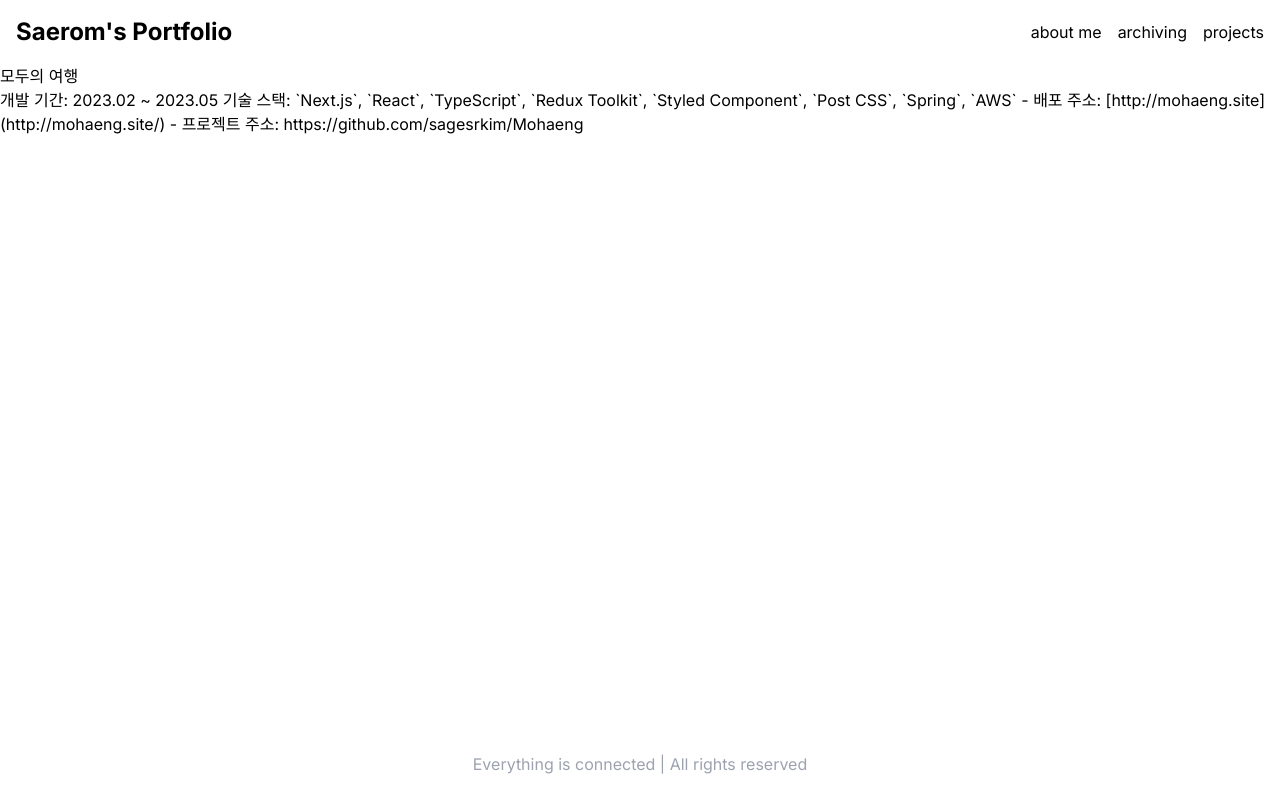
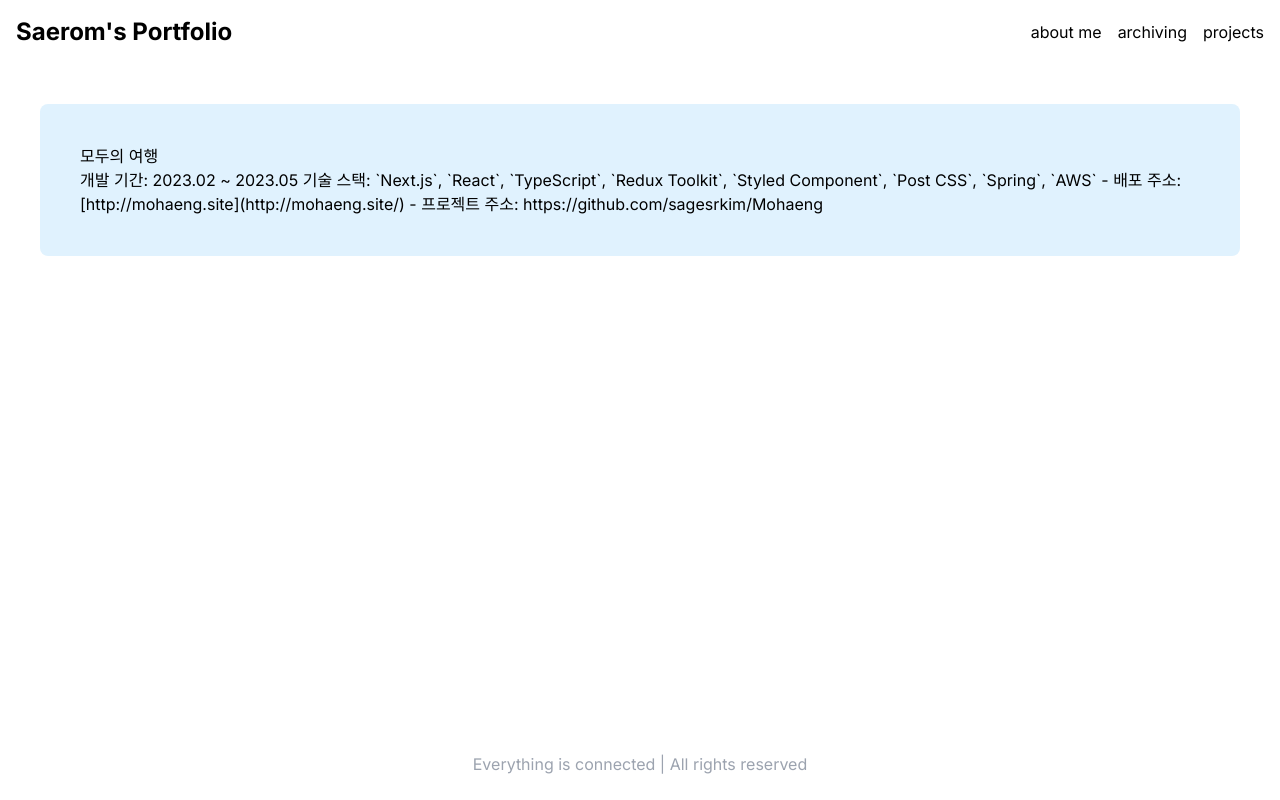
Before and after one commit to sagesrkim/blog, a Next.js app: page /projects in a window 1280 px wide. Built offline with nearby package versions, Linux system fonts and the light colour scheme.

Commit message:
Design: 프로젝트 컨텐트 배경색 설정

```diff
--- a/src/app/projects/page.tsx
+++ b/src/app/projects/page.tsx
@@ -1,8 +1,8 @@
 export default function ProjectPage() {
   return (
-    <>
-      <section>
-        <main>
+    <section className="w-full">
+      <main>
+        <div className="m-10 p-10 bg-sky-100 rounded-lg">
           <h3>모두의 여행</h3>
           <p>
             개발 기간: 2023.02 ~ 2023.05 기술 스택: `Next.js`, `React`,
@@ -11,8 +11,8 @@ export default function ProjectPage() {
             [http://mohaeng.site](http://mohaeng.site/) - 프로젝트 주소:
             https://github.com/sagesrkim/Mohaeng
           </p>
-        </main>
-      </section>
-    </>
+        </div>
+      </main>
+    </section>
   );
 }
```
